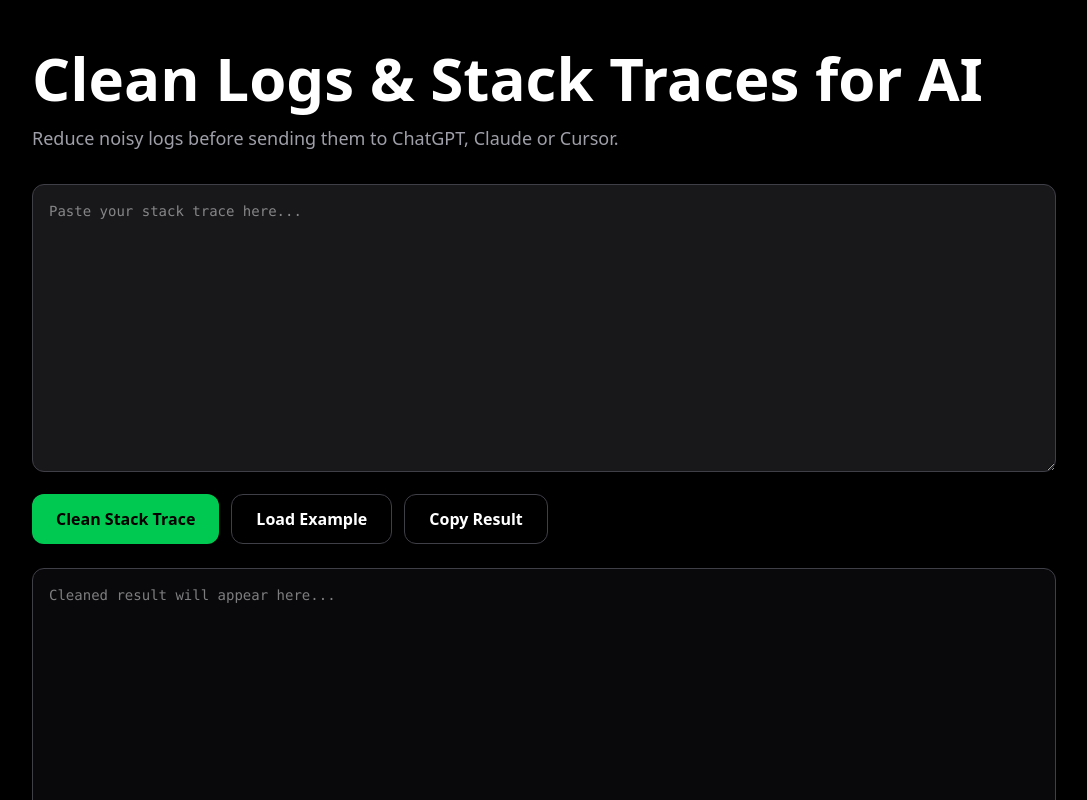
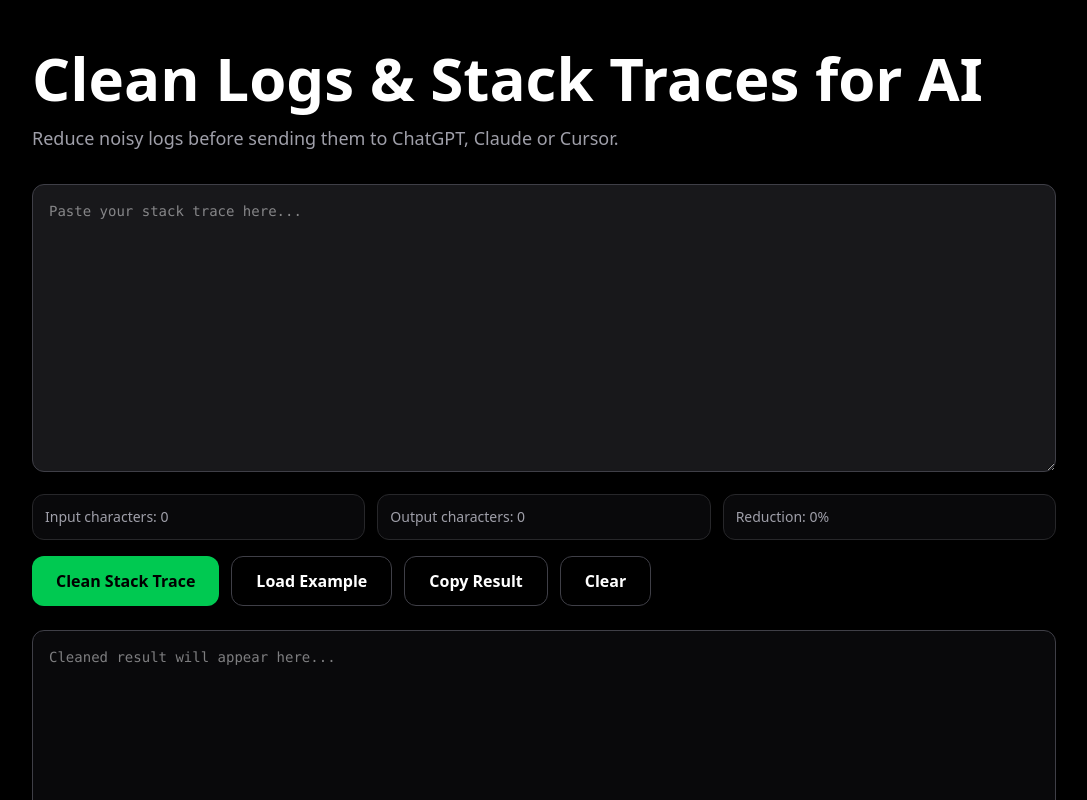
Before and after one commit to hyuchao25/contextclean, a Next.js app: page / in a window 1280 px wide. Shown: the top 800 px of the page, without its empty margins (96-1183 px from the left). Built offline with nearby package versions, Linux system fonts and the light colour scheme.

Commit message:
Add cleaner stats and clear button

```diff
--- a/src/app/page.tsx
+++ b/src/app/page.tsx
@@ -5,6 +5,12 @@ import { useState } from "react";
 export default function Home() {
   const [input, setInput] = useState("");
   const [output, setOutput] = useState("");
+  const inputLength = input.length;
+  const outputLength = output.length;
+  const reduction =
+    inputLength > 0 && outputLength > 0
+      ? Math.round(((inputLength - outputLength) / inputLength) * 100)
+      : 0;
 
   function cleanStackTrace() {
     const noisePatterns = [
@@ -75,6 +81,11 @@ TypeError: Cannot read properties of undefined
     setOutput("");
   }
 
+  function clearAll() {
+    setInput("");
+    setOutput("");
+  }
+
   async function copyOutput() {
     await navigator.clipboard.writeText(output || input);
   }
@@ -97,6 +108,17 @@ TypeError: Cannot read properties of undefined
           className="mb-4 h-72 w-full rounded-xl border border-zinc-700 bg-zinc-900 p-4 font-mono text-sm text-zinc-100 outline-none"
         />
 
+<div className="mb-4 grid gap-3 text-sm text-zinc-400 md:grid-cols-3">
+          <div className="rounded-xl border border-zinc-800 bg-zinc-950 p-3">
+            Input characters: {inputLength}
+          </div>
+          <div className="rounded-xl border border-zinc-800 bg-zinc-950 p-3">
+            Output characters: {outputLength}
+          </div>
+          <div className="rounded-xl border border-zinc-800 bg-zinc-950 p-3">
+            Reduction: {reduction}%
+          </div>
+        </div>
 <div className="mb-6 flex flex-wrap gap-3">
           <button
             onClick={cleanStackTrace}
@@ -117,6 +139,12 @@ TypeError: Cannot read properties of undefined
             className="rounded-xl border border-zinc-700 px-6 py-3 font-bold text-white"
           >
             Copy Result
+          </button>
+          <button
+            onClick={clearAll}
+            className="rounded-xl border border-zinc-700 px-6 py-3 font-bold text-white"
+          >
+            Clear
           </button>
         </div>
 
```
